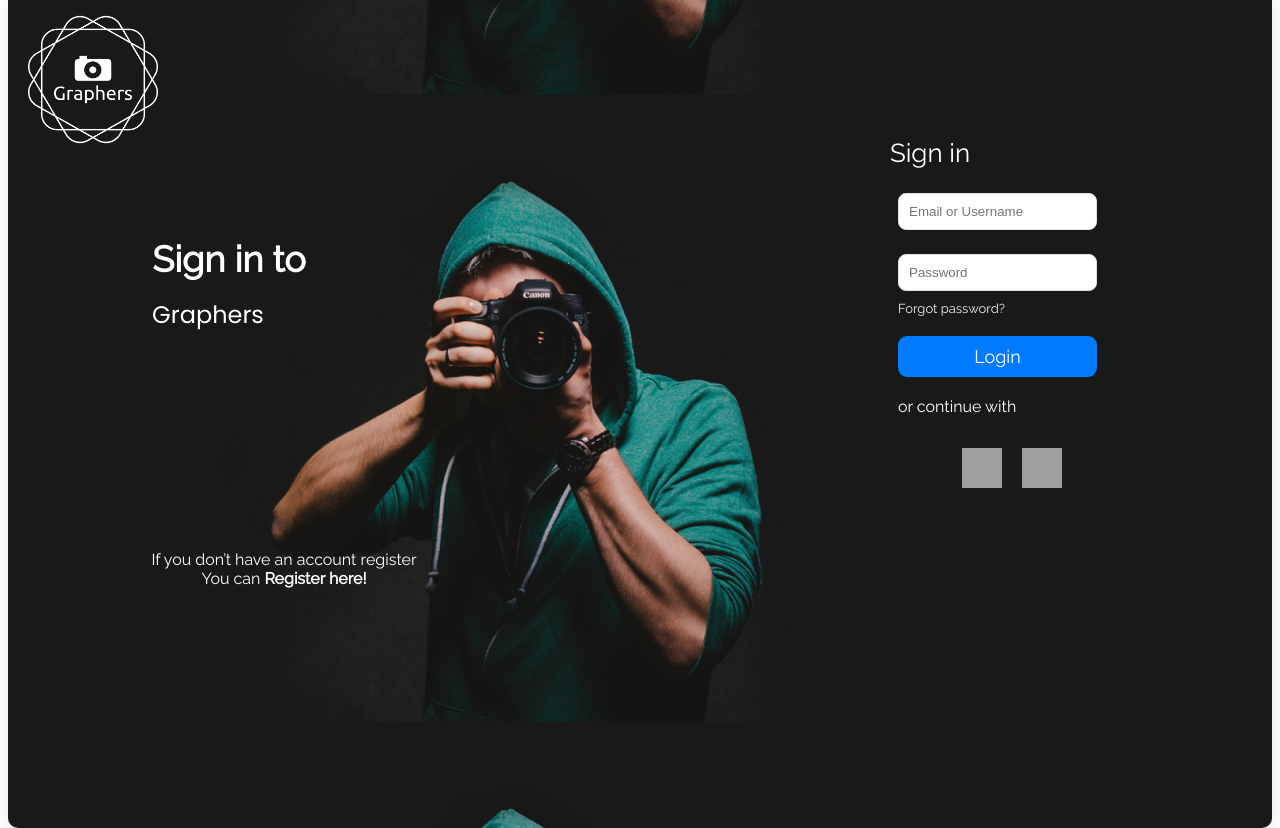
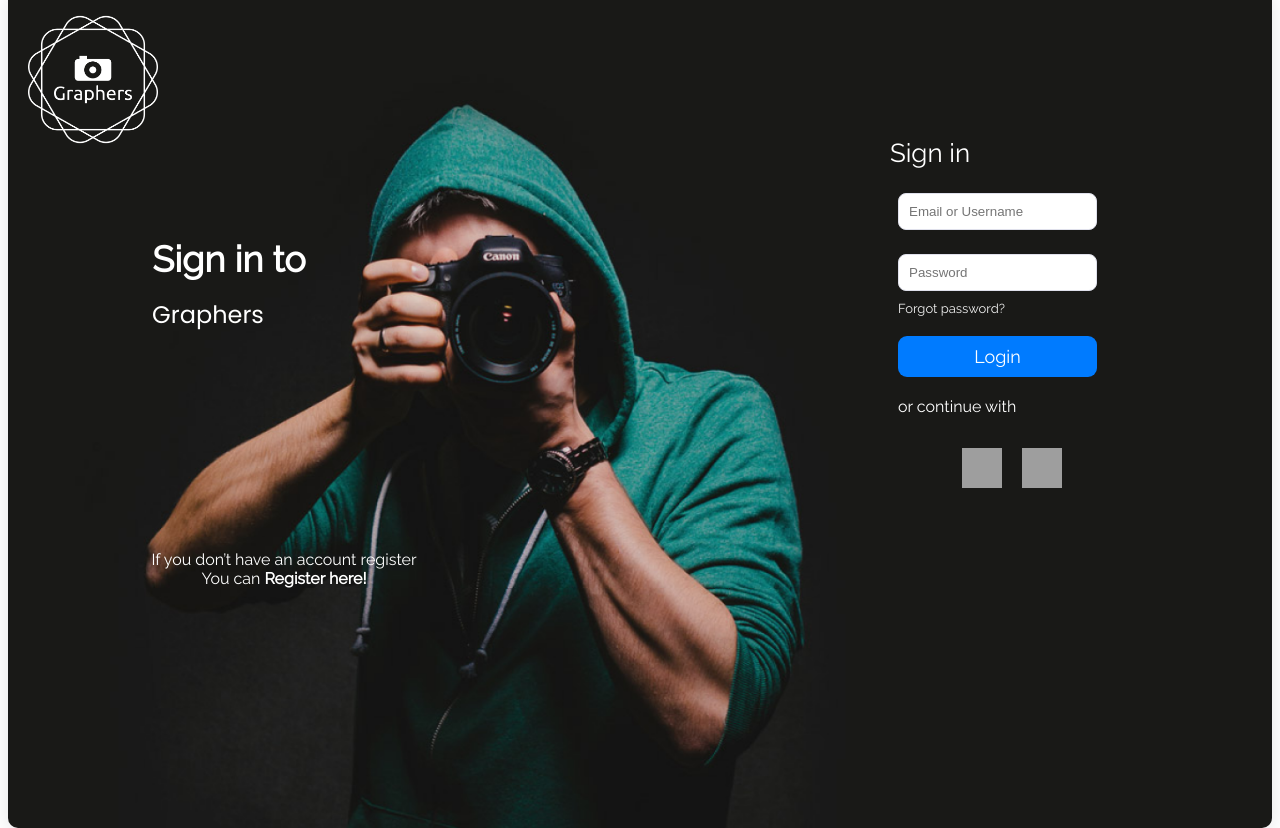
Before and after one commit to Imasha-Senadheera/Final-Project---Photographers-System, a React (Create React App) app in the folder my-app/: page / in a window 1280 px wide. Built offline with nearby package versions, Linux system fonts and the light colour scheme; grey boxes are pictures that could not be loaded.

Commit message:
4th Commit

```diff
--- a/my-app/src/SignInForm.css
+++ b/my-app/src/SignInForm.css
@@ -3,12 +3,13 @@
 @import url('https://fonts.googleapis.com/css2?family=Raleway&family=Poppins&display=swap');
 
 .signin-form {
-    width: 100%;
-    height: 100%;
+    width: 100vw;
+    height: 100vh;
     position: relative;
     background-image: url('../img/background.png');
-    background-size:contain;
+    background-size: cover;
     background-position: center;
+    background-repeat: no-repeat;
     display: flex;
     flex-direction: column;
     align-items: center;
```
